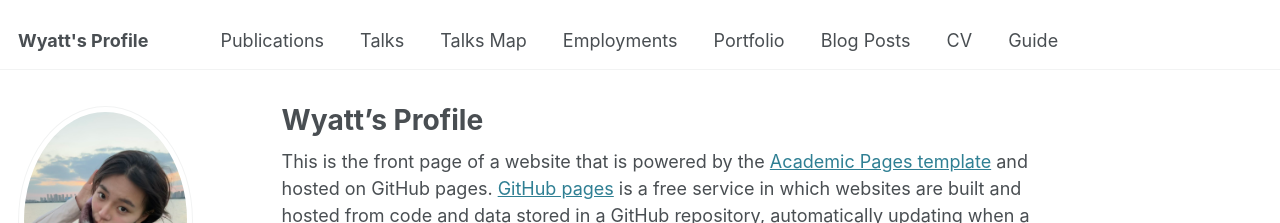
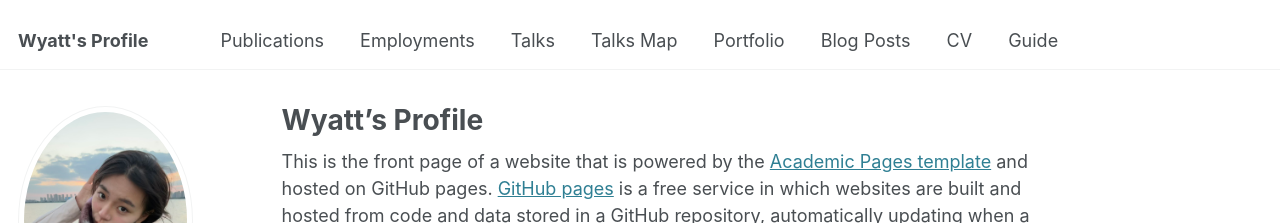
Before and after one commit to WyattZZZZ/WyattZZZZ.github.io, a Jekyll site: the page built from _pages/about.md, in a window 1280 px wide. Shown: the top 223 px of the page. Built offline with Jekyll 4.4.1, drawn with Linux system fonts in a browser that asks for light colours; some web fonts are replaced; part of the change alters nothing that is shown.

```diff
--- a/_data/navigation.yml
+++ b/_data/navigation.yml
@@ -8,14 +8,14 @@ main:
   - title: "Publications"
     url: /publications/
 
+  - title: "Employments"
+    url: /employments/
+
   - title: "Talks"
     url: /talks/
 
   - title: "Talks Map"
     url: /talkmap.html
-
-  - title: "Employments"
-    url: /employments/
 
   - title: "Portfolio"
     url: /portfolio/
```
